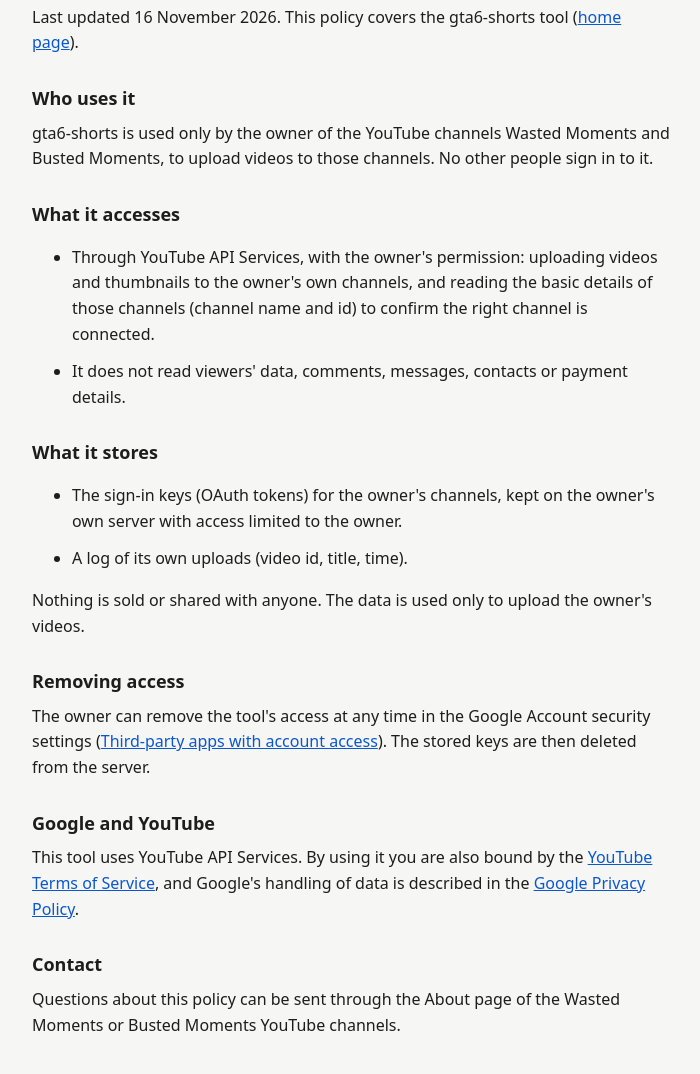
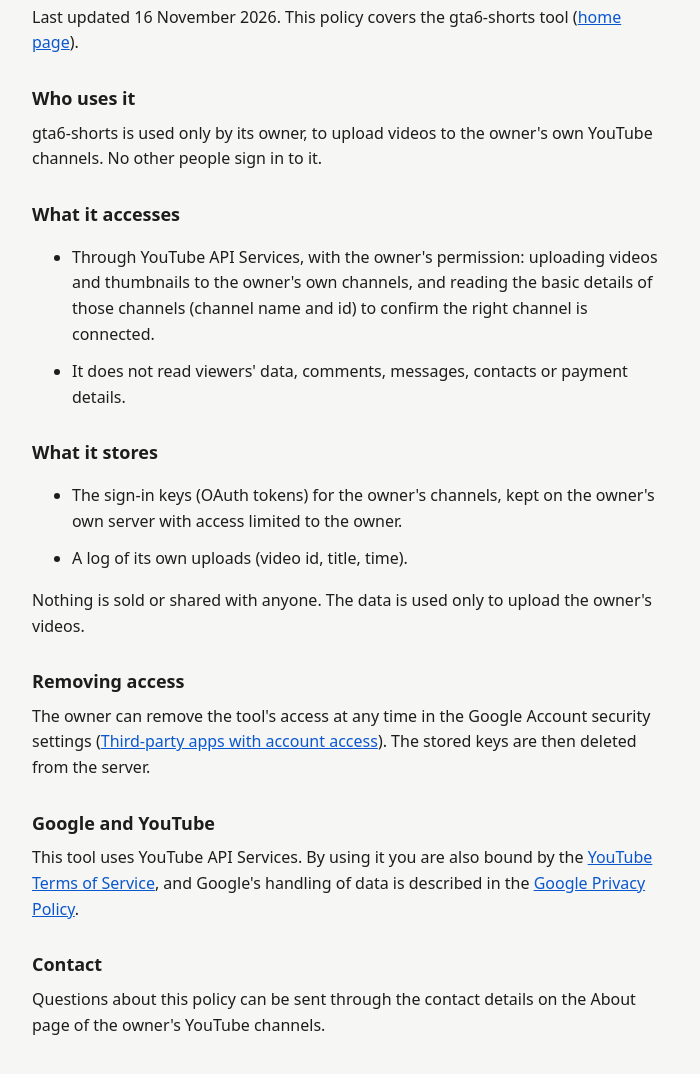
Before and after one commit to dev-rizwann/gta6-shorts-site, a plain HTML site: page privacy.html in a window 1280 px wide. Shown: the part 96-1170 px from the top of the page, without its empty margins (288-988 px from the left). Drawn offline with Linux system fonts and the light colour scheme.

Commit message:
Do not name channels on the public pages

```diff
--- a/privacy.html
+++ b/privacy.html
@@ -20,8 +20,8 @@
   (<a href="index.html">home page</a>).</p>
 
   <h2>Who uses it</h2>
-  <p>gta6-shorts is used only by the owner of the YouTube channels Wasted Moments and Busted
-  Moments, to upload videos to those channels. No other people sign in to it.</p>
+  <p>gta6-shorts is used only by its owner, to upload videos to the owner's own YouTube
+  channels. No other people sign in to it.</p>
 
   <h2>What it accesses</h2>
   <ul>
@@ -52,8 +52,8 @@
   Policy</a>.</p>
 
   <h2>Contact</h2>
-  <p>Questions about this policy can be sent through the About page of the Wasted Moments
-  or Busted Moments YouTube channels.</p>
+  <p>Questions about this policy can be sent through the contact details on the About page
+  of the owner's YouTube channels.</p>
 </main>
 </body>
 </html>
```
Also changed, not shown: index.html (+3 -3 lines).
